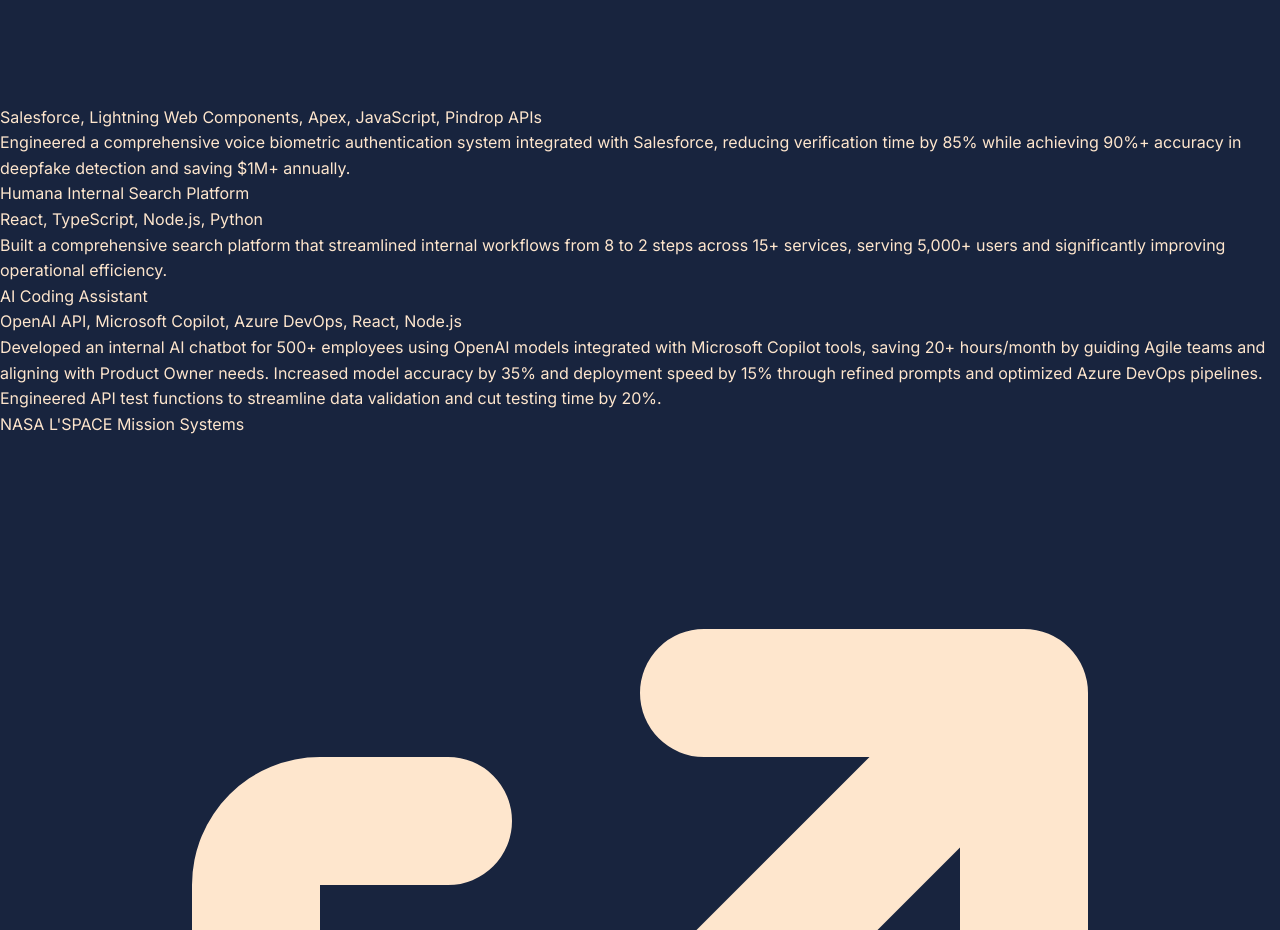
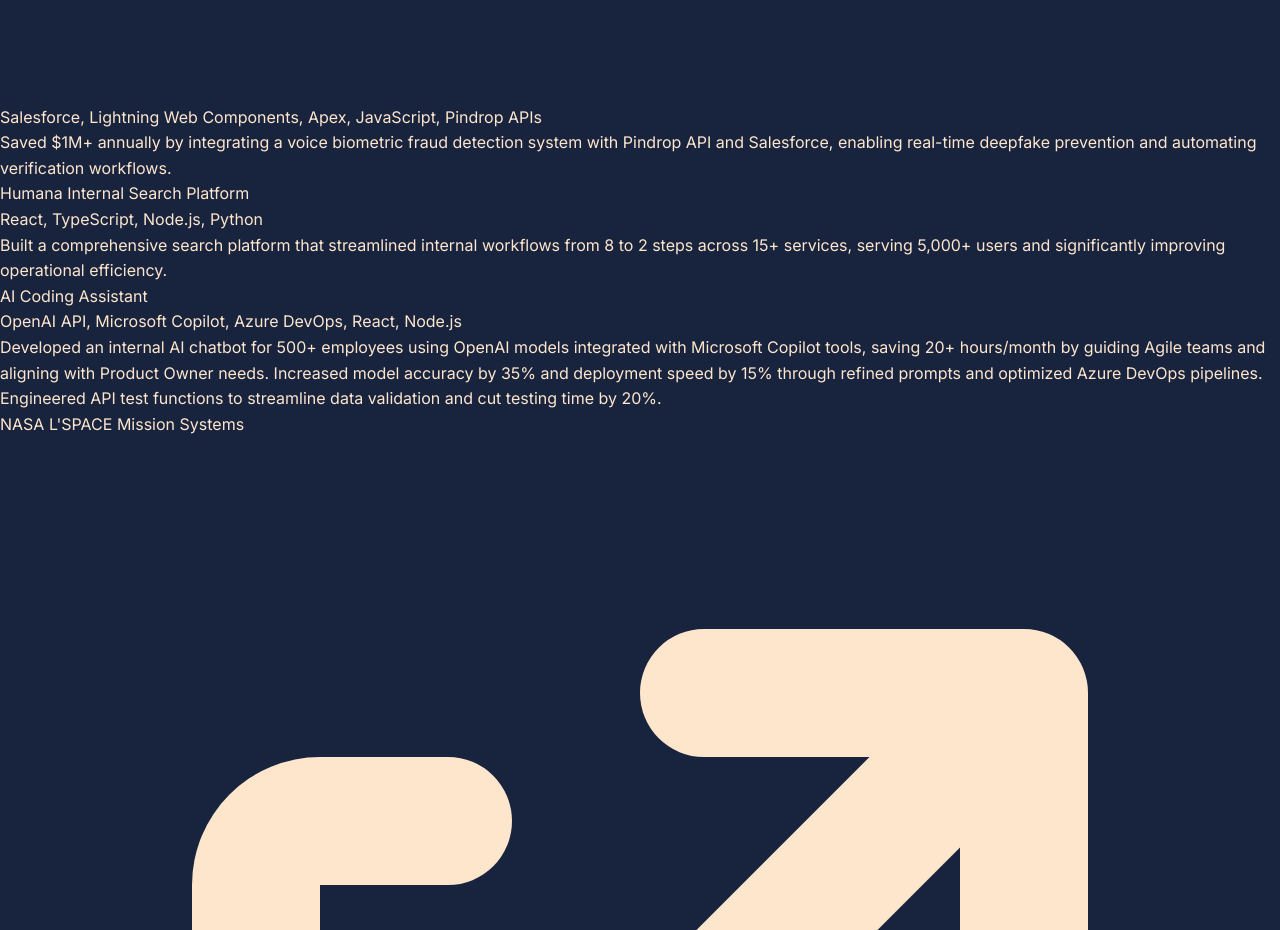
Before and after one commit to HavishPallerla/Havi.sh, a Next.js app: page /projects in a window 1280 px wide. Shown: the part 2460-3390 px from the top of the page. Built offline with nearby package versions, Linux system fonts and the light colour scheme.

Commit message:
voiceauth

```diff
--- a/src/app/projects/page.js
+++ b/src/app/projects/page.js
@@ -46,7 +46,7 @@
     {
       title: "VoiceBiometric Auth",
       technologies: "Salesforce, Lightning Web Components, Apex, JavaScript, Pindrop APIs",
-      description: "Engineered a comprehensive voice biometric authentication system integrated with Salesforce, reducing verification time by 85% while achieving 90%+ accuracy in deepfake detection and saving $1M+ annually.",
+      description: "Saved $1M+ annually by integrating a voice biometric fraud detection system with Pindrop API and Salesforce, enabling real-time deepfake prevention and automating verification workflows.",
       link: "https://drive.google.com/file/d/1Lmn3-5jUhpCsGRjEWh9d7bBgYbVW_1YB/view",
       external: true
     },
```
